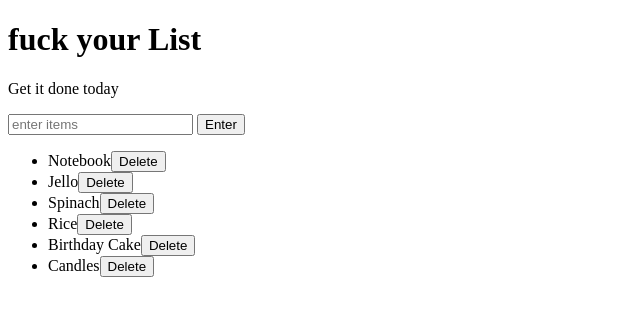
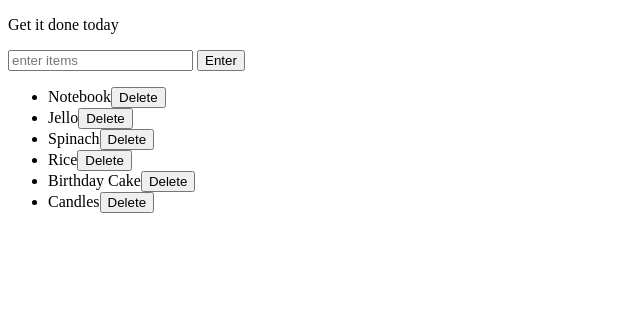
Before and after one commit to bboynoob/background-generator, a plain HTML site: page index.html in a window 1280 px wide. Shown: the whole page, without its empty margins (0-640 px from the left). Drawn offline with Linux system fonts and the light colour scheme.

Commit message:
burrrrrrn

```diff
--- a/index.html
+++ b/index.html
@@ -5,7 +5,6 @@
 	<link rel="stylesheet" type="text/css" href="style.css">
 </head>
 <body>
-	<h1>fuck your List</h1>
 	<p id="first">Get it done today</p>
 	<input id="userinput" type="text" placeholder="enter items">
 	<button id="enter">Enter</button>
```
